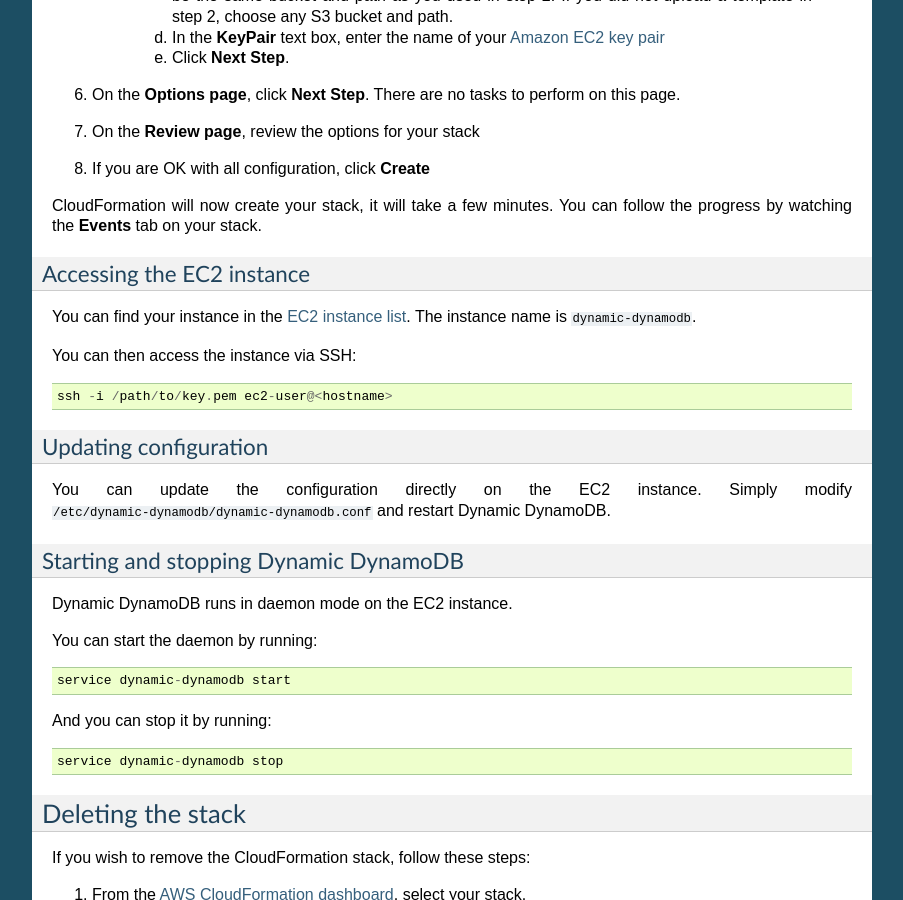
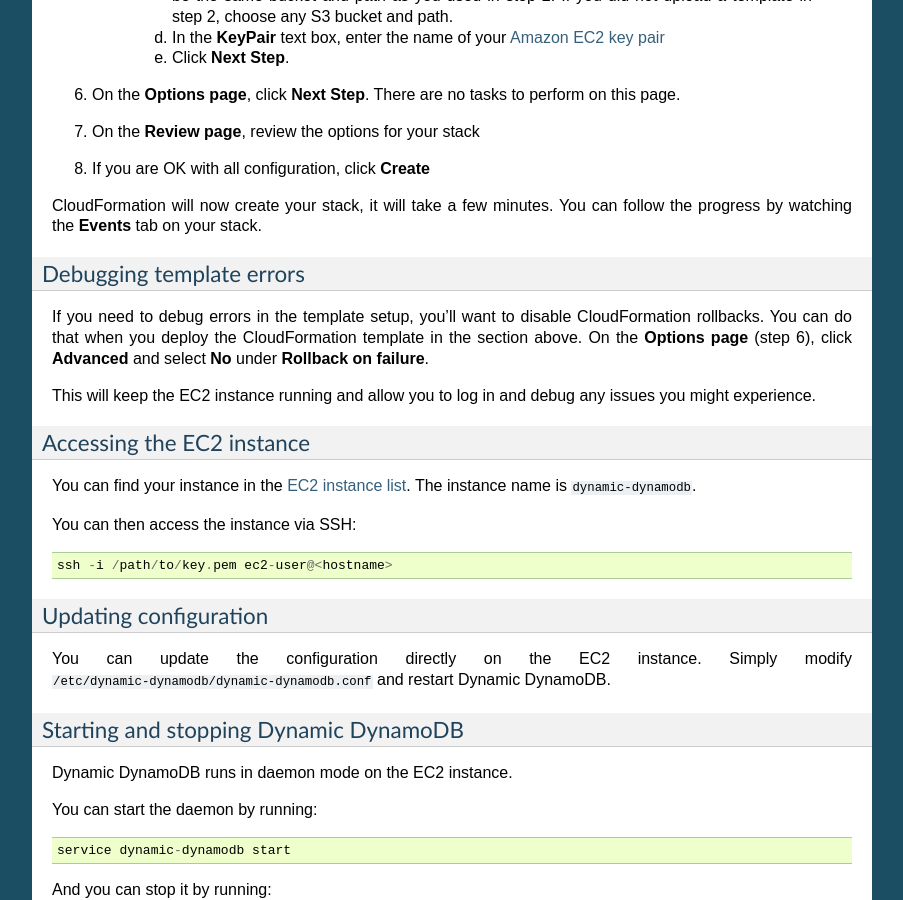
Before and after one commit to sebdah/dynamic-dynamodb, a Sphinx documentation site: the page built from docs/cloudformation_template.rst, in a window 1280 px wide and 900 px high, scrolled down 840 px. Shown: the whole window, without its empty margins (198-1101 px from the left). Built offline with Sphinx 7.4.7, drawn with Linux system fonts in a browser that asks for light colours; some of the changed text lies outside the part shown.

```diff
--- a/docs/cloudformation_template.rst
+++ b/docs/cloudformation_template.rst
@@ -50,6 +50,13 @@
 
 CloudFormation will now create your stack, it will take a few minutes. You can follow the progress by watching the **Events** tab on your stack.
 
+Debugging template errors
+^^^^^^^^^^^^^^^^^^^^^^^^^
+
+If you need to debug errors in the template setup, you'll want to disable CloudFormation rollbacks. You can do that when you deploy the CloudFormation template in the section above. On the **Options page** (step 6), click **Advanced** and select **No** under **Rollback on failure**.
+
+This will keep the EC2 instance running and allow you to log in and debug any issues you might experience.
+
 Accessing the EC2 instance
 ^^^^^^^^^^^^^^^^^^^^^^^^^^
 
```
Also changed, not shown: 1 other file.
